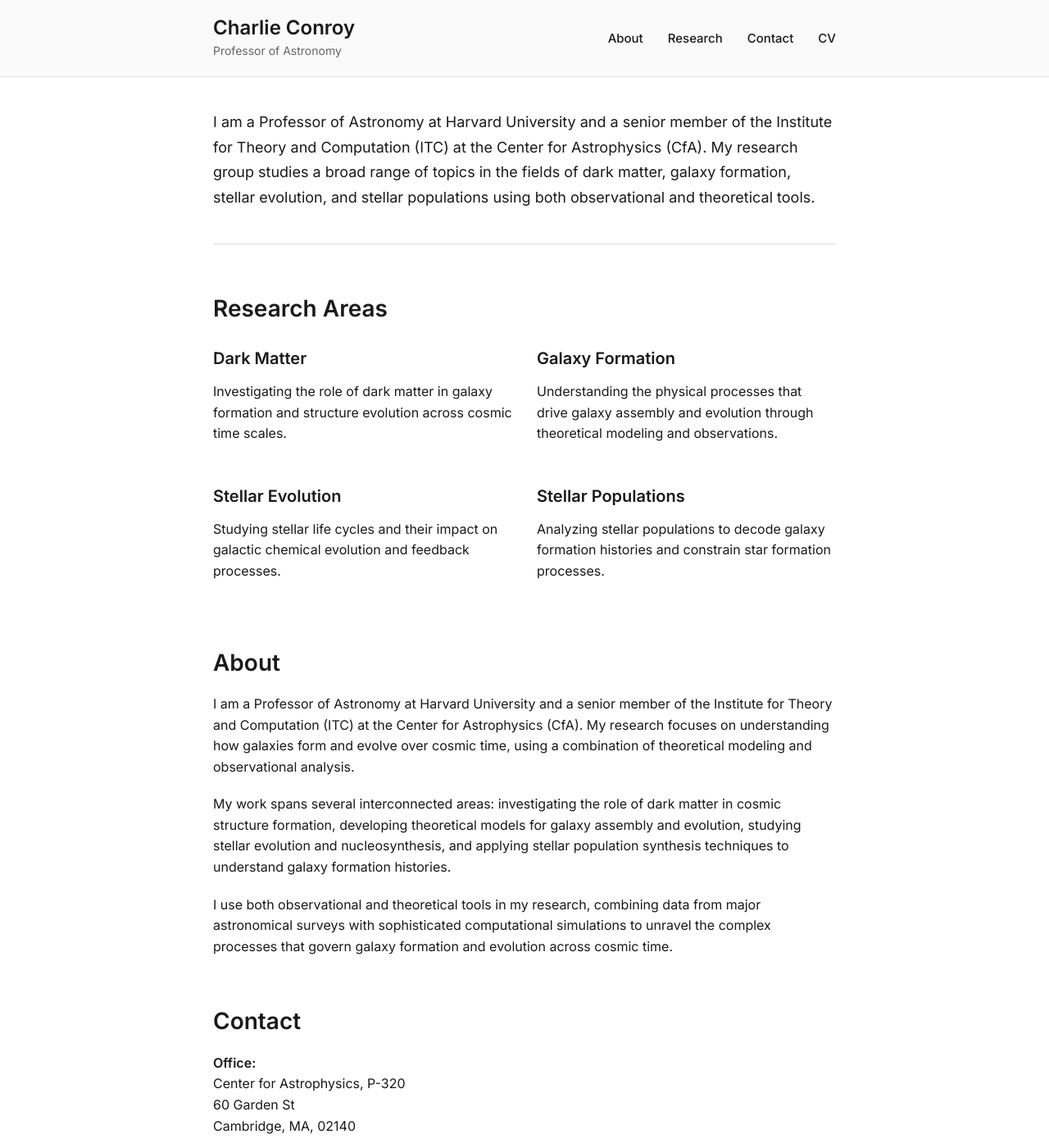
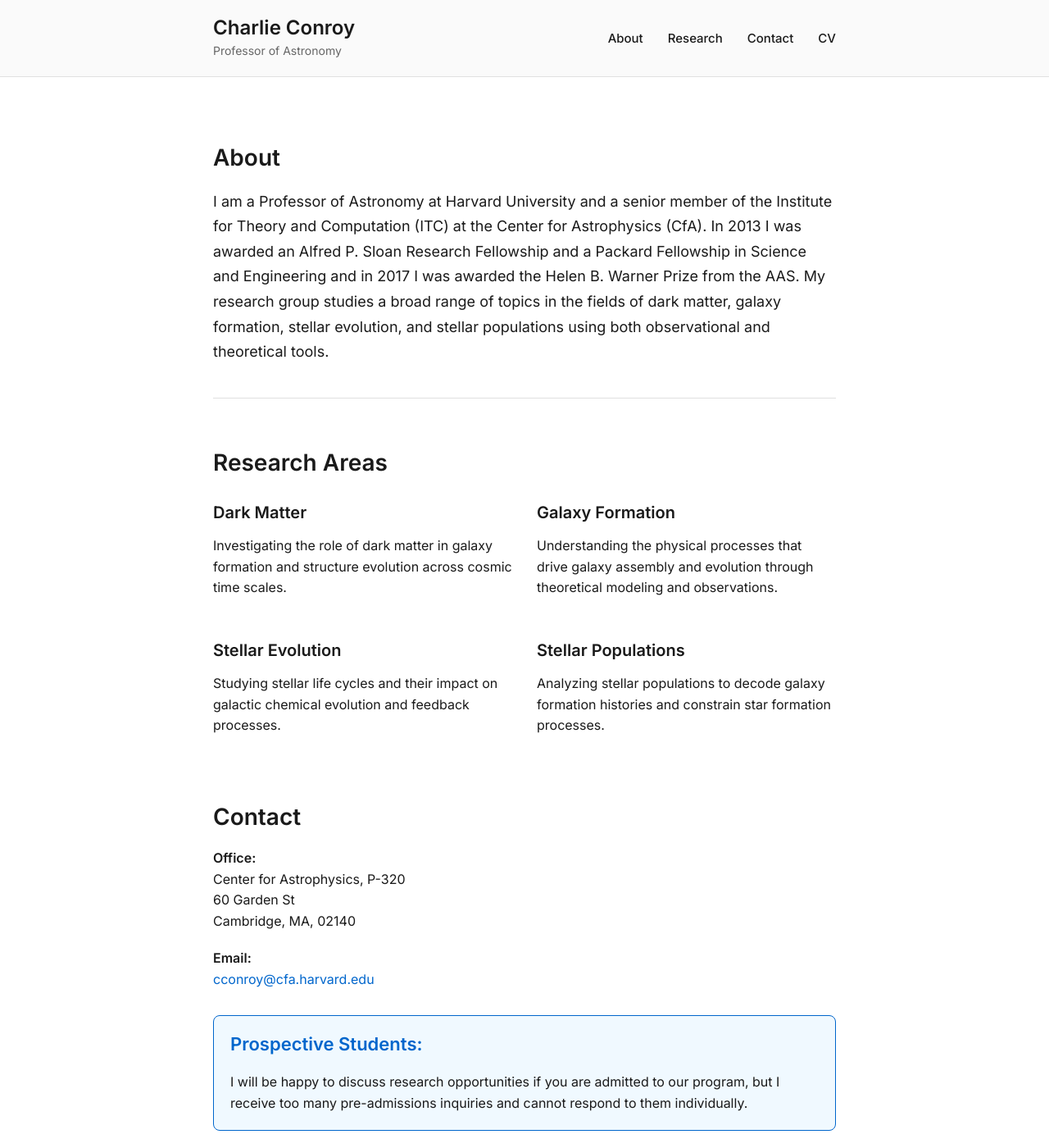
Before and after one commit to cconroy20/cconroy20.github.io, a Jekyll site: the page index.html, which Jekyll copies as it is, in a window 1280 px wide and 1400 px high. Shown: the whole window at 82% size. Built offline with Jekyll 4.4.1, drawn with Linux system fonts in a browser that asks for light colours.

Commit message:
Update index.html

```diff
--- a/index.html
+++ b/index.html
@@ -175,17 +175,6 @@
             font-size: 20px;
         }
 
-        .awards-list {
-            list-style: none;
-            padding: 0;
-        }
-
-        .awards-list li {
-            padding: 20px 0;
-            border-bottom: 1px solid var(--border-color);
-            display: flex;
-            gap: 20px;
-        }
 
         .contact-info {
             line-height: 1.6;
@@ -250,9 +239,10 @@
 
     <main class="page-content">
         <div class="wrapper">
-            <section id="home" class="section">
+            <section id="about" class="section">
+                <h2>About</h2>
                 <div class="intro">
-                    I am a Professor of Astronomy at Harvard University and a senior member of the Institute for Theory and Computation (ITC) at the Center for Astrophysics (CfA). My research group studies a broad range of topics in the fields of dark matter, galaxy formation, stellar evolution, and stellar populations using both observational and theoretical tools.
+                    I am a Professor of Astronomy at Harvard University and a senior member of the Institute for Theory and Computation (ITC) at the Center for Astrophysics (CfA). In 2013 I was awarded an Alfred P. Sloan Research Fellowship and a Packard Fellowship in Science and Engineering and in 2017 I was awarded the Helen B. Warner Prize from the AAS.  My research group studies a broad range of topics in the fields of dark matter, galaxy formation, stellar evolution, and stellar populations using both observational and theoretical tools.
                 </div>
             </section>
 
@@ -282,15 +272,6 @@
                 </div>
             </section>
 
-
-            <section id="about" class="section">
-                <h2>About</h2>
-                <p>I am a Professor of Astronomy at Harvard University and a senior member of the Institute for Theory and Computation (ITC) at the Center for Astrophysics (CfA). My research focuses on understanding how galaxies form and evolve over cosmic time, using a combination of theoretical modeling and observational analysis.</p>
-
-                <p>My work spans several interconnected areas: investigating the role of dark matter in cosmic structure formation, developing theoretical models for galaxy assembly and evolution, studying stellar evolution and nucleosynthesis, and applying stellar population synthesis techniques to understand galaxy formation histories.</p>
-
-                <p>I use both observational and theoretical tools in my research, combining data from major astronomical surveys with sophisticated computational simulations to unravel the complex processes that govern galaxy formation and evolution across cosmic time.</p>
-            </section>
 
             <section id="contact" class="section">
                 <h2>Contact</h2>
```
